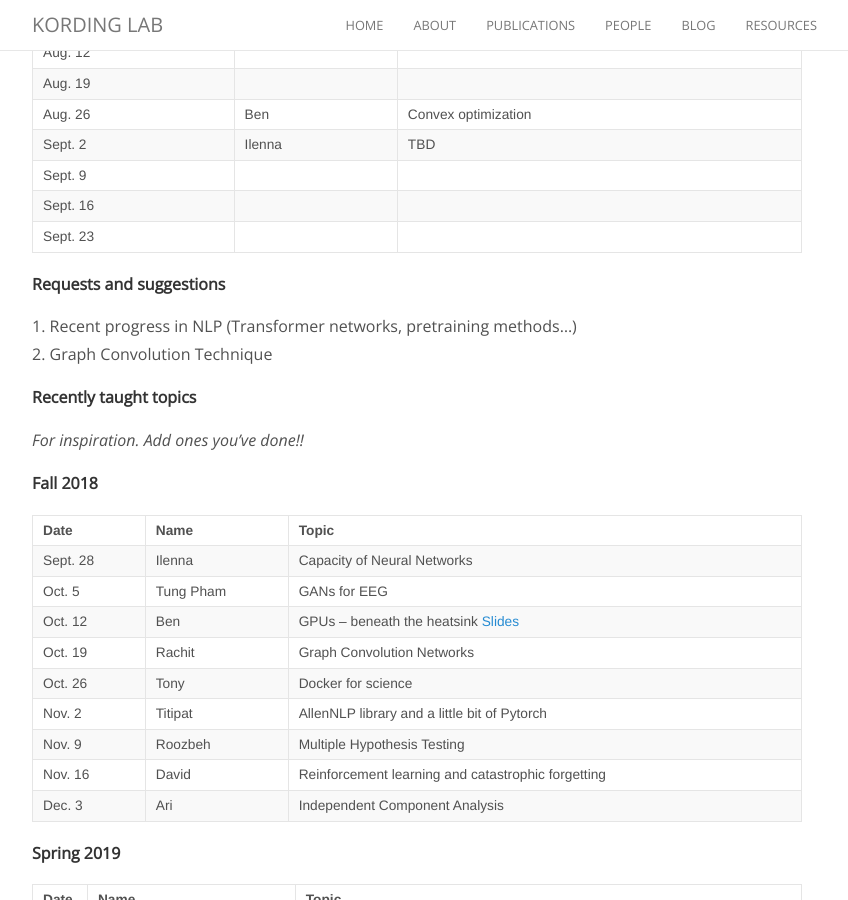
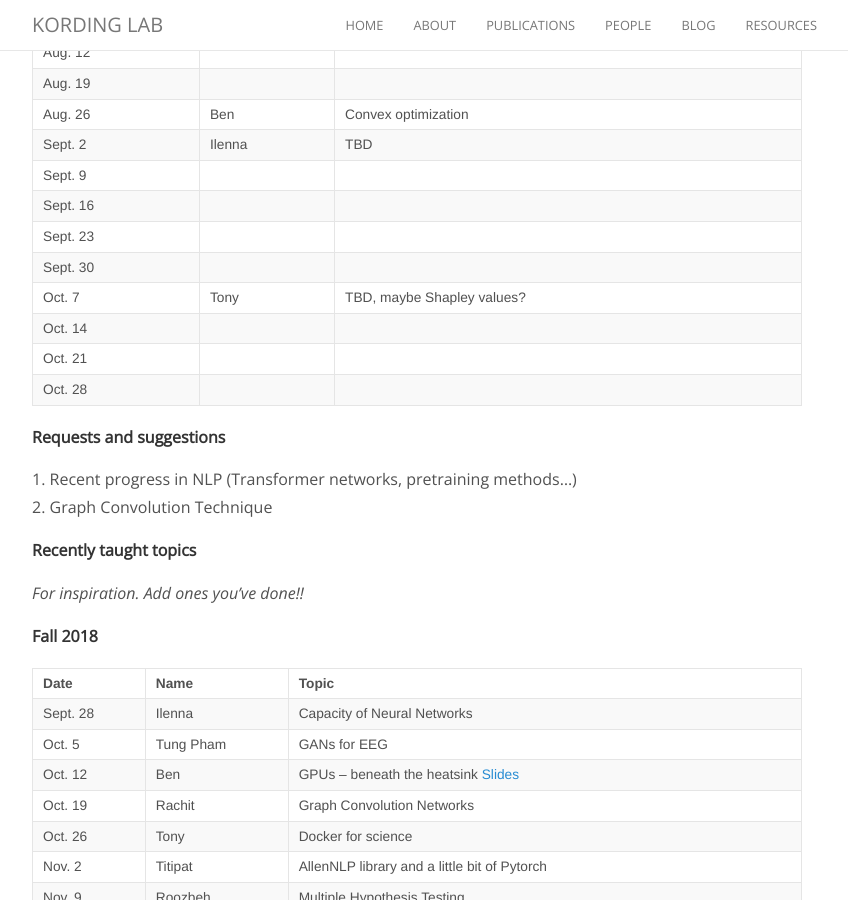
Before and after one commit to KordingLab/KordingLab.github.io, a Jekyll site: the page built from _posts/2018-08-29-upcoming-lab-teaching.md, in a window 1280 px wide and 900 px high, scrolled down 576 px. Shown: the whole window, without its empty margins (223-1071 px from the left). Built offline with Jekyll 4.4.1, drawn with Linux system fonts in a browser that asks for light colours; nearby versions of some CDN libraries; comment, search, counter and statistics services are not loaded.

Commit message:
Update 2018-08-29-upcoming-lab-teaching.md

```diff
--- a/_posts/2018-08-29-upcoming-lab-teaching.md
+++ b/_posts/2018-08-29-upcoming-lab-teaching.md
@@ -28,6 +28,11 @@ Get on the listserve for announcements: https://groups.google.com/forum/#!forum/
 | Sept. 9 | | |
 | Sept. 16 | | |
 | Sept. 23 | | |
+| Sept. 30 | | |
+| Oct. 7 | Tony | TBD, maybe Shapley values?|
+| Oct. 14 | | |
+| Oct. 21 | | |
+| Oct. 28 | | |
 
 
 **Requests and suggestions**
```
